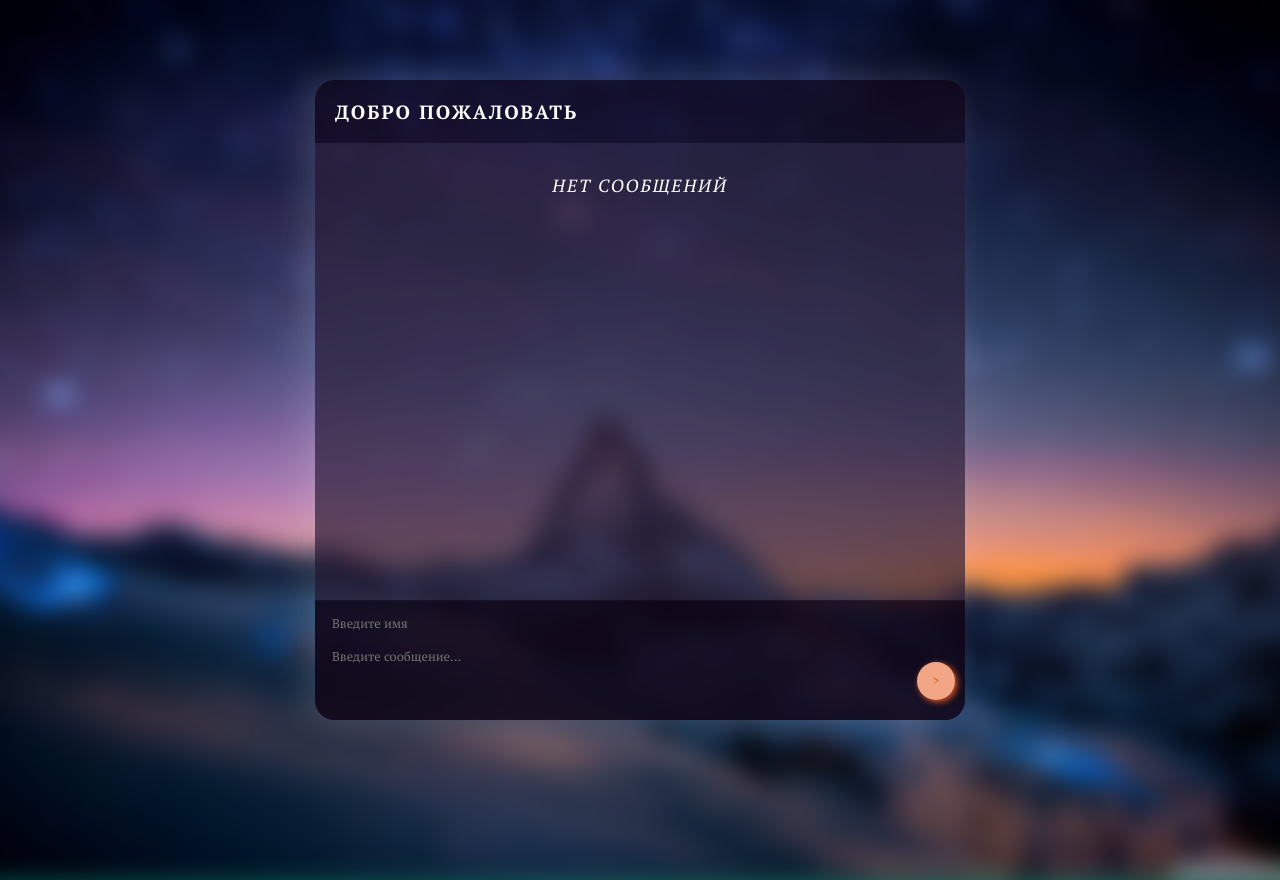
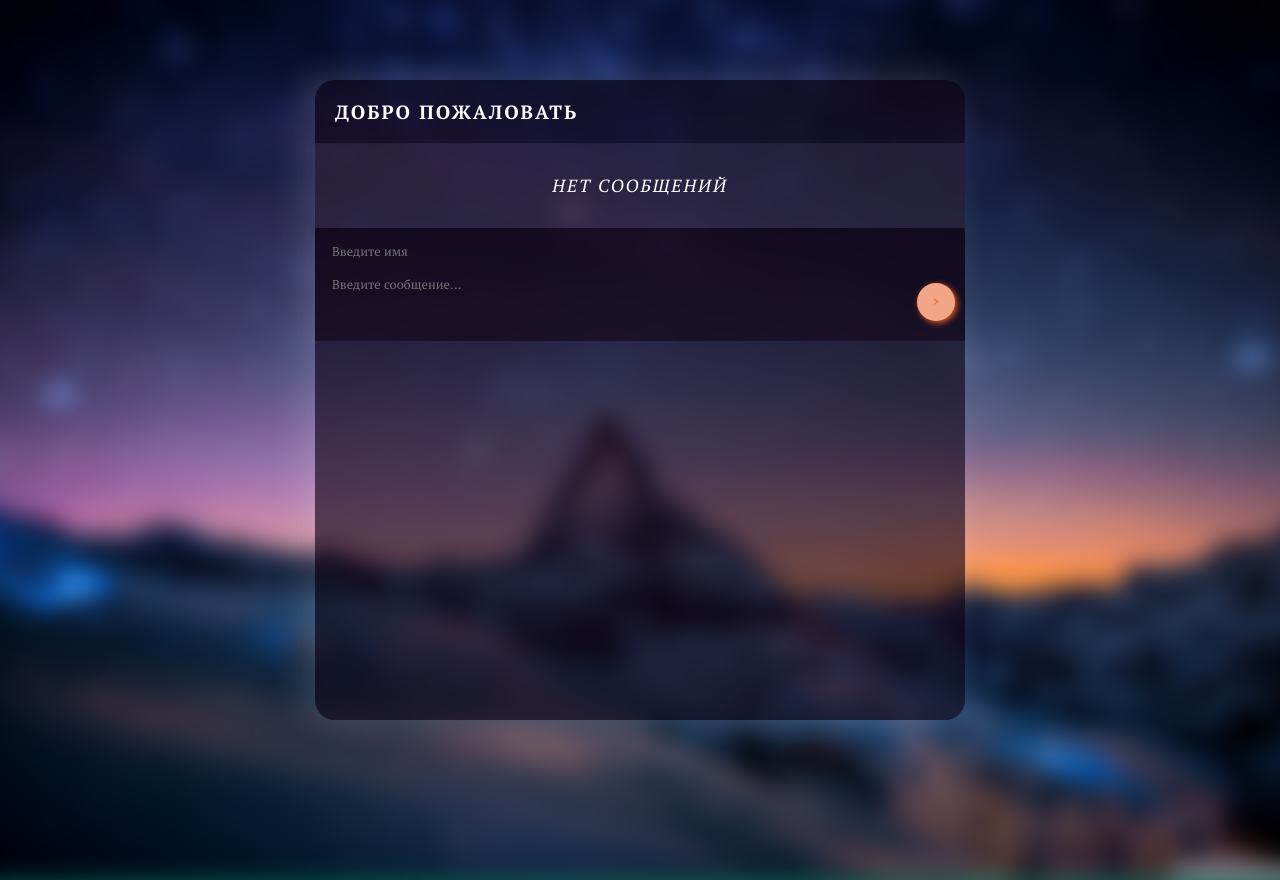
Before and after one commit to Taova/chat, a website: page index.html in a window 1280 px wide. Shown: the top 880 px of the page. Drawn offline with Linux system fonts and the light colour scheme; no server answers.

Commit message:
edit some style chat

```diff
--- a/components/app/app.css
+++ b/components/app/app.css
@@ -54,6 +54,27 @@ body{
     border-radius: 10px;
     background-color: rgba(25,147,147,.2)
 }
+/** flex **/
+.flex-container{
+    display: -ms-flexbox;
+    display: -webkit-flex;
+    display: flex;
+    -webkit-flex-direction: column;
+    -ms-flex-direction: column;
+    flex-direction: column;
+    -webkit-flex-wrap: nowrap;
+    -ms-flex-wrap: nowrap;
+    flex-wrap: nowrap;
+    -webkit-justify-content: flex-start;
+    -ms-flex-pack: start;
+    justify-content: flex-start;
+    -webkit-align-content: flex-start;
+    -ms-flex-line-pack: start;
+    align-content: flex-start;
+    -webkit-align-items: stretch;
+    -ms-flex-align: stretch;
+    align-items: stretch;
+}
 
 /** clearfix **/
 .clearfix:after {
--- a/components/chat/chat.css
+++ b/components/chat/chat.css
@@ -1,11 +1,3 @@
-.chat{
-    -webkit-box-sizing: border-box;
-    -moz-box-sizing: border-box;
-    box-sizing: border-box;
-    padding-bottom: 120px;
-    position: relative;
-    height: 100%;
-}
 .chat__header{
     margin: 0;
     padding: 20px;
@@ -19,9 +11,6 @@
 }
 .chat__content{
     color: white;
-    height: calc(100% - 62px);
-    height:  -moz-calc(100% - 62px);
-    height:  -webkit-calc(100% - 62px);
     background: rgba(111, 104, 144, 0.19);
     overflow: auto;
 }
@@ -125,11 +114,6 @@
     .chat__item{
         font-size: .8rem;
     }
-    .chat__content {
-        height: calc(100% - 76px);
-        height: -moz-calc(100% - 76px);
-        height: -webkit-calc(100% - 76px);
-    }
     .chat__item__autor{
         max-width: 40%;
     }
--- a/components/form/form.css
+++ b/components/form/form.css
@@ -1,8 +1,6 @@
 .form{
     position: relative;
-    margin-top: -120px;
     width: 100%;
-    height: 120px;
     background: rgba(17, 6, 24, 0.61)
 }
 .form input, .form textarea{
--- a/index.html
+++ b/index.html
@@ -14,8 +14,8 @@
 
 </head>
 <body>
-    <div class="app">
-        <div class="chat js-chat"></div>
+    <div class="app flex-container">
+        <div class="chat js-chat flex-container"></div>
         <div class="form js-form"></div>
     </div>
     <div class="bg"></div>
```
